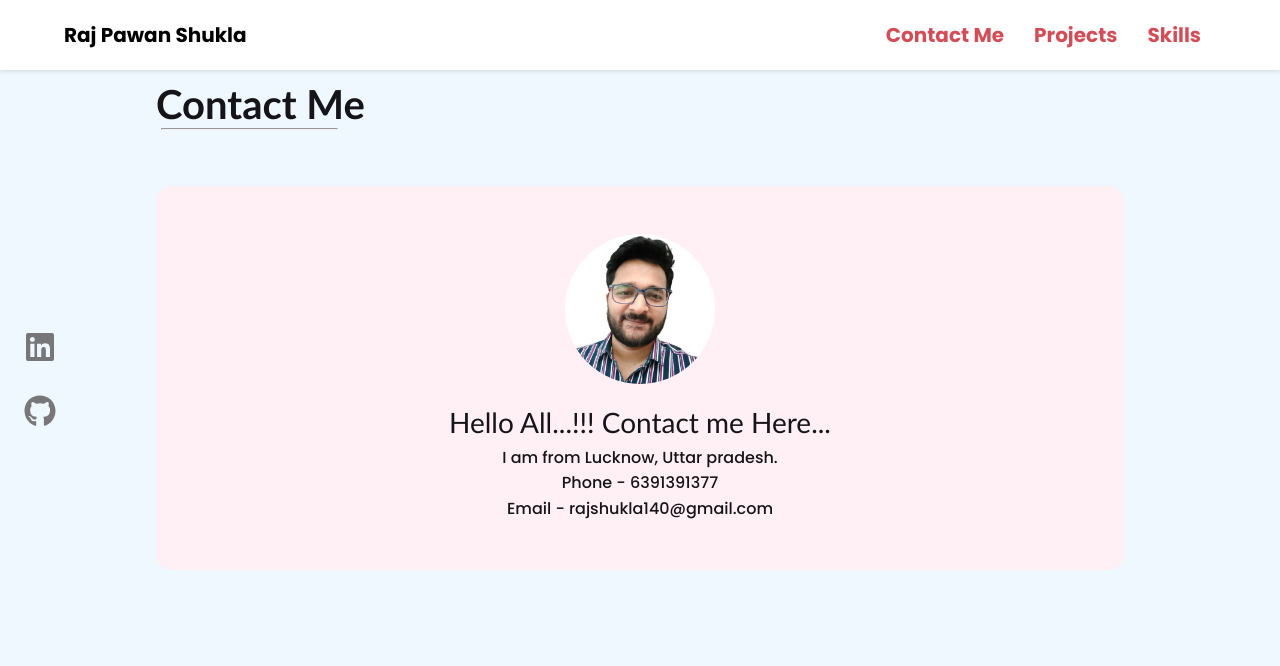
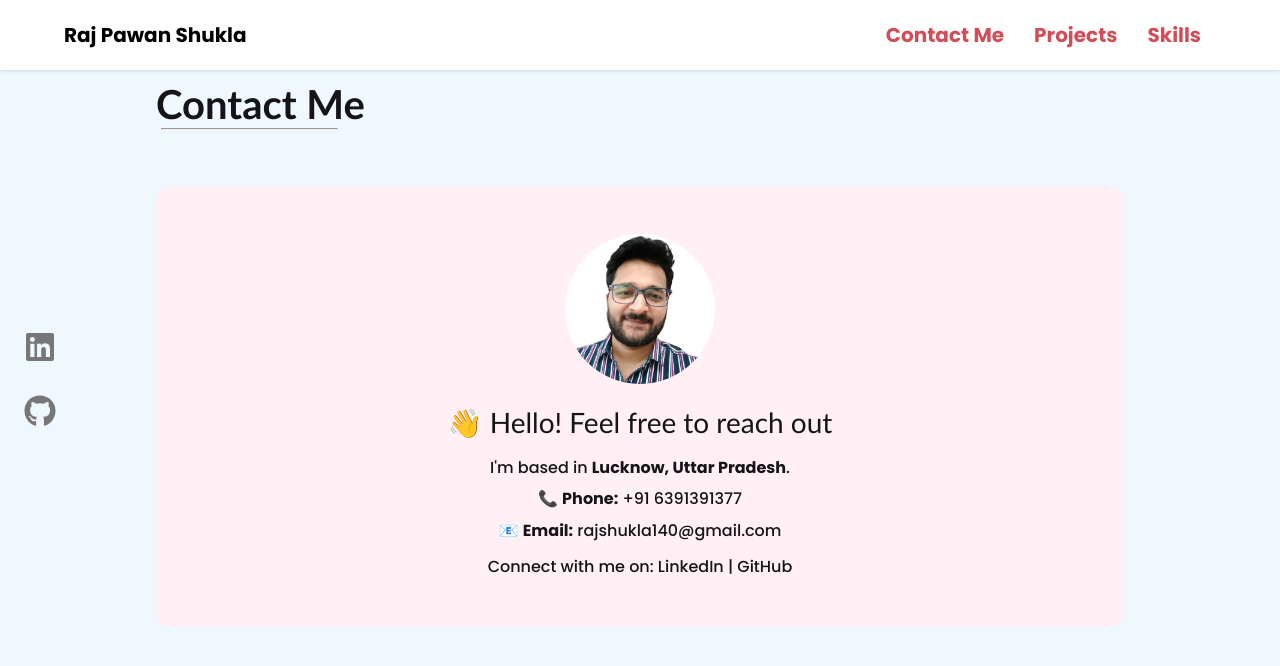
Before and after one commit to RajShukla1/Portfolio, a React (Create React App) app: page /about-me in a window 1280 px wide. Shown: the top 666 px of the page. Built offline with nearby package versions, Linux system fonts and the light colour scheme.

Commit message:
Updated skills

```diff
--- a/src/Components/About/About.js
+++ b/src/Components/About/About.js
@@ -35,15 +35,38 @@ function About() {
     style={{
       fontSize: "28px",
       fontFamily: "'Trebuchet MS', sans-serif",
+      marginBottom: "10px",
     }}
   >
-              Hello All...!!! Contact me Here...
+    👋 Hello! Feel free to reach out
   </div>
-            <p style={{ fontWeight: "500" }}>I am from Lucknow, Uttar pradesh.</p>
-            <p style={{ fontWeight: "500" }}>Phone - 6391391377</p>
-            <p style={{ fontWeight: "500" }}>Email - rajshukla140@gmail.com</p>
 
+  <p style={{ fontWeight: "500", marginBottom: "6px" }}>
+    I'm based in <strong>Lucknow, Uttar Pradesh</strong>.
+  </p>
+
+  <p style={{ fontWeight: "500", marginBottom: "6px" }}>
+    📞 <strong>Phone:</strong> <a href="tel:+916391391377">+91 6391391377</a>
+  </p>
+
+  <p style={{ fontWeight: "500", marginBottom: "6px" }}>
+    📧 <strong>Email:</strong>{" "}
+    <a href="mailto:rajshukla140@gmail.com">rajshukla140@gmail.com</a>
+  </p>
+
+  <p style={{ fontWeight: "500", marginTop: "10px" }}>
+    Connect with me on:{" "}
+    <a href="https://www.linkedin.com/in/rajshukla18" target="_blank" rel="noopener noreferrer">
+      LinkedIn
+    </a>{" "}
+    |{" "}
+    <a href="https://github.com/RajShukla1" target="_blank" rel="noopener noreferrer">
+      GitHub
+    </a>{" "}
+
+  </p>
 </div>
+
         </div>
       </div>
     </ContactWrapper>
--- a/src/Components/Hero/Hero.js
+++ b/src/Components/Hero/Hero.js
@@ -16,16 +16,20 @@ function Hero() {
         <HeroWrapper>
           <HeroLeft>
   <h1>Hi, I'm Raj Pawan Shukla</h1>
-            <h5>I'm a Full Stack Web Developer</h5>
-            <p style={{ fontWeight: "500" }}>  who enjoys coding and solving problems.As an aspiring Full Stack Web
-            developer, I like the impact it creates on the world. <br></br>One
-            of my strongest skills is creativity and it helps me a lot in web
-            designs I have also contributed in some of the public github repos{" "}
-            <strong>MERN stack</strong></p>
+  <h5>I'm a Web Developer | Magento 2 Specialist</h5>
+  <p style={{ fontWeight: "500" }}>
+    I enjoy building robust web solutions and solving real-world problems. With professional experience in
+    <strong> Magento 2 development</strong>, I’ve worked on everything from custom module creation to theme integration and performance optimization. <br />
+    I'm also exploring modern web technologies like <strong>React</strong> and <strong>AWS</strong>, and have contributed to training junior developers as well.
+  </p>
+
+  <p style={{ fontWeight: "500" }}>
+    I believe in continuous learning and clean code. My stack includes <strong>PHP, JavaScript, MySQL, Knockout.js, XML</strong> and more — along with hands-on experience with cloud platforms and modern JavaScript frameworks.
+  </p>
 
   <div className="download">
     <Link
-                to="/files/rajshuklacv.pdf"
+      to="/files/RajResume.pdf"
       className="btn btn--outline"
       target="_blank"
       download
@@ -34,10 +38,9 @@ function Hero() {
     </Link>
   </div>
 
-
-
   <SocialIcon />
 </HeroLeft>
+
           <HeroRight>
             <Avatar
               alt="Remy Sharp"
--- a/src/data/ProjectData.js
+++ b/src/data/ProjectData.js
@@ -46,45 +46,55 @@ export const ProjectList = [
 
 export const stackList = [
   {
-    img: "https://upload.wikimedia.org/wikipedia/commons/thumb/0/00/HTML5_logo_black.svg/512px-HTML5_logo_black.svg.png?20110118165859",
-    name: "HTML",
+    img: "https://encrypted-tbn0.gstatic.com/images?q=tbn:ANd9GcQNhoXisDruJMDAq3Ltd-wuaMW2lGxck9wAKw&s",
+    name: "Tailwind CSS",
   },
   {
-    img: "https://upload.wikimedia.org/wikipedia/commons/thumb/d/d5/CSS3_logo_and_wordmark.svg/1200px-CSS3_logo_and_wordmark.svg.png",
-    name: "CSS",
-  },
-  {
-    img: "https://thumbs.dreamstime.com/b/javascript-logo-javascript-logo-white-background-vector-format-available-136765881.jpg",
+    img: "https://upload.wikimedia.org/wikipedia/commons/6/6a/JavaScript-logo.png",
     name: "JavaScript",
   },
   {
     img: "https://raw.githubusercontent.com/devicons/devicon/master/icons/nodejs/nodejs-original.svg",
-    name: "NodeJs",
+    name: "Node.js",
   },
   {
-    img: "https://img.icons8.com/color/48/000000/react-native.png",
+    img: "https://cdn.worldvectorlogo.com/logos/react-2.svg",
     name: "React",
   },
   {
-    img: "https://www.google.com/imgres?imgurl=https%3A%2F%2Fassets.stickpng.com%2Fthumbs%2F58480ecccef1014c0b5e492c.png&tbnid=Y56LjAodNA7XAM&vet=12ahUKEwigzoHcxtWBAxXZzaACHb_3BiMQMygAegQIARBO..i&imgrefurl=https%3A%2F%2Fwww.stickpng.com%2Fimg%2Ficons-logos-emojis%2Ftech-companies%2Fmagento-logo&docid=9vDZ-T9tdCZlQM&w=400&h=400&q=magento%202%20icon&hl=en&ved=2ahUKEwigzoHcxtWBAxXZzaACHb_3BiMQMygAegQIARBO",
-    name: "Magento2",
+    img: "https://cdn.svgrepo.com/show/303592/magento-2-logo.svg",
+    name: "Magento 2",
   },
-
   {
-    img: "https://github.githubassets.com/images/modules/logos_page/GitHub-Mark.png",
+    img: "https://raw.githubusercontent.com/devicons/devicon/master/icons/php/php-original.svg",
+    name: "PHP",
+  },
+  {
+    img: "https://raw.githubusercontent.com/devicons/devicon/master/icons/mysql/mysql-original-wordmark.svg",
+    name: "MySQL",
+  },
+  {
+    img: "https://www.vectorlogo.zone/logos/amazon_aws/amazon_aws-icon.svg",
+    name: "AWS",
+  },
+  {
+    img: "https://raw.githubusercontent.com/devicons/devicon/master/icons/git/git-original.svg",
     name: "Git",
   },
   {
     img: "https://raw.githubusercontent.com/devicons/devicon/master/icons/mongodb/mongodb-original.svg",
-    name: "mongoDB",
+    name: "MongoDB",
   },
   {
     img: "https://raw.githubusercontent.com/devicons/devicon/master/icons/express/express-original-wordmark.svg",
     name: "Express",
   },
-
   {
-    img: "https://camo.githubusercontent.com/93b32389bf746009ca2370de7fe06c3b5146f4c99d99df65994f9ced0ba41685/68747470733a2f2f7777772e766563746f726c6f676f2e7a6f6e652f6c6f676f732f676574706f73746d616e2f676574706f73746d616e2d69636f6e2e737667",
+    img: "https://www.vectorlogo.zone/logos/getpostman/getpostman-icon.svg",
     name: "Postman",
   },
+  {
+    img: "https://www.svgrepo.com/show/31053/xml.svg",
+    name: "XML",
+  },
 ];
```
Lines whose indentation alone changed are shown as unchanged.
